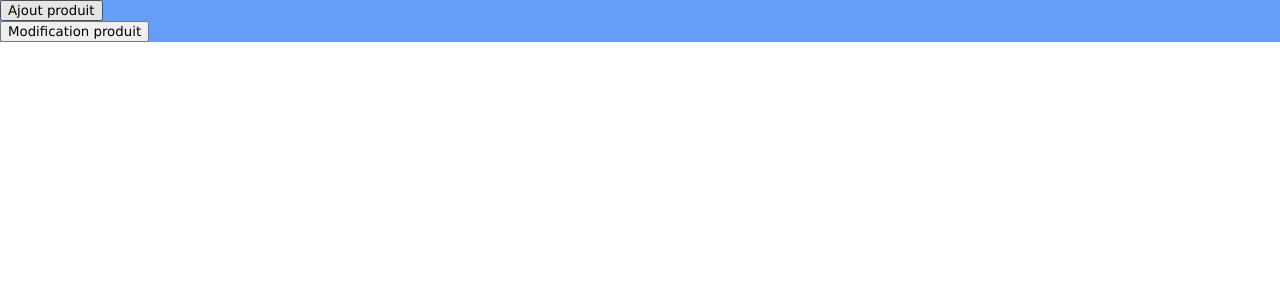
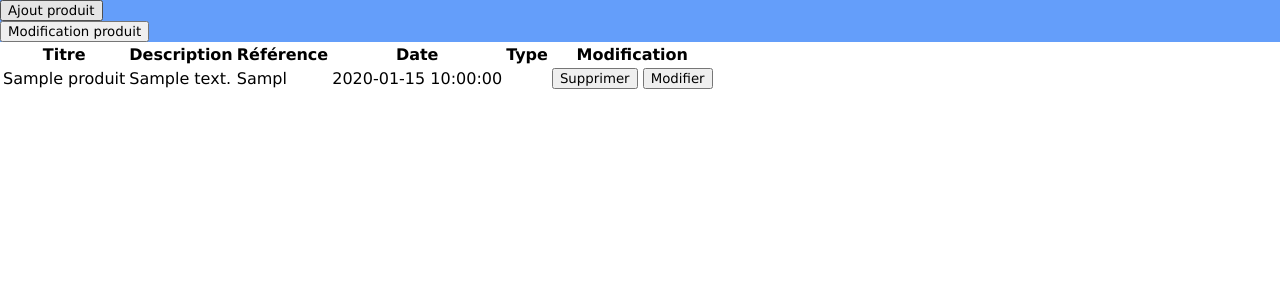
Before and after one commit to yannrdg/projet_vente_en_ligne, a PHP site: page /php/admin.php in a window 1280 px wide. Shown: the top 302 px of the page. Run offline with PHP 8.4, Linux system fonts and the light colour scheme; the visitor is signed in with stand-in values (Sample User, id 1); tables that the repository leaves empty hold one stand-in row (values such as "Sample post"); data that the repository does not hold is empty; a stand-in replaces the project's code that opens the database connection.

Commit message:
Affichage des produits de la base
J'ai crée un tableau dans le fichier admin.php qui permet de lister tous les
produits de la table produit de la base avec les informations de chacun.

J'ai également créé une case pour chaque ligne qui comporte 2 bouttons :
supprimer et modifier, destinés à supprimer un porduit  ou à modifier les
informations d'un produit.

```diff
--- a/php/admin.php
+++ b/php/admin.php
@@ -126,6 +126,34 @@ $produit = $recup->fetchAll();
         ?>
             </p>
         </section>
+        <section id="modifisProduits">
+            <table>
+                <tr>
+                    <th>Titre</th>
+                    <th>Description</th>
+                    <th>Référence</th>
+                    <th>Date</th>
+                    <th>Type</th>
+                    <th>Modification</th>
+                </tr>
+                <?php foreach ($produit as $itemsProduit): ?>
+                <tr>
+                    <td id="nomProduit"><?= $itemsProduit['nom']?></td>
+                    <td id="descrProduit"><?= $itemsProduit['descriptif']?></td>
+                    <td id="refProduit"><?= $itemsProduit['ref']?></td>
+                    <td id="dateProduit"><?= $itemsProduit['date']?></td>
+                    <td id="typeProduit"><?= $itemsProduit['type']?></td>
+                    <td>
+                        <form action="" method="post">
+                            <input type="submit" id="delete" name="supprimer<?= $itemsProduit['ref']?>"
+                                value="Supprimer">
+                            <input type="submit" id="update" name="modifier<?= $itemsProduit['ref']?>" value="Modifier">
+                        </form>
+                    </td>
+                </tr>
+                <?php endforeach; ?>
+            </table>
+        </section>
     </main>
 </body>
 </html>
```
